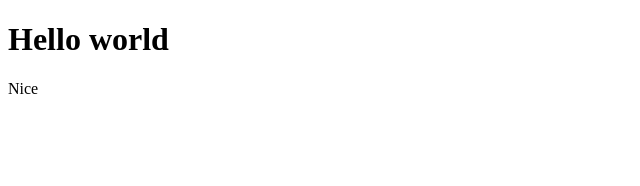
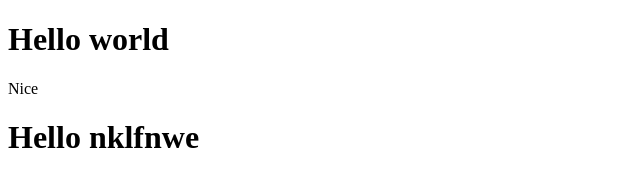
Before and after one commit to SujeetMainali/static, a plain HTML site: page index.html in a window 1280 px wide. Shown: the whole page, without its empty margins (0-640 px from the left). Drawn offline with Linux system fonts and the light colour scheme.

Commit message:
fix:issue

```diff
--- a/index.html
+++ b/index.html
@@ -8,5 +8,6 @@
 <body>
     <h1>Hello world</h1>
     <p>Nice</p>
+    <h1>Hello nklfnwe</h1>
 </body>
 </html>
```
